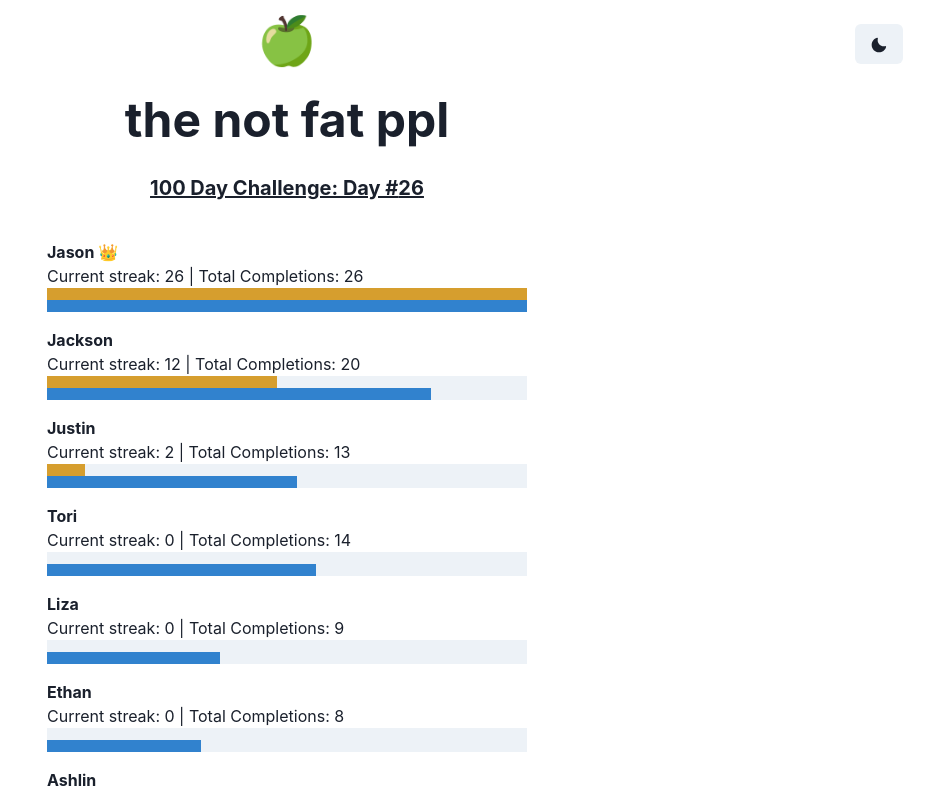
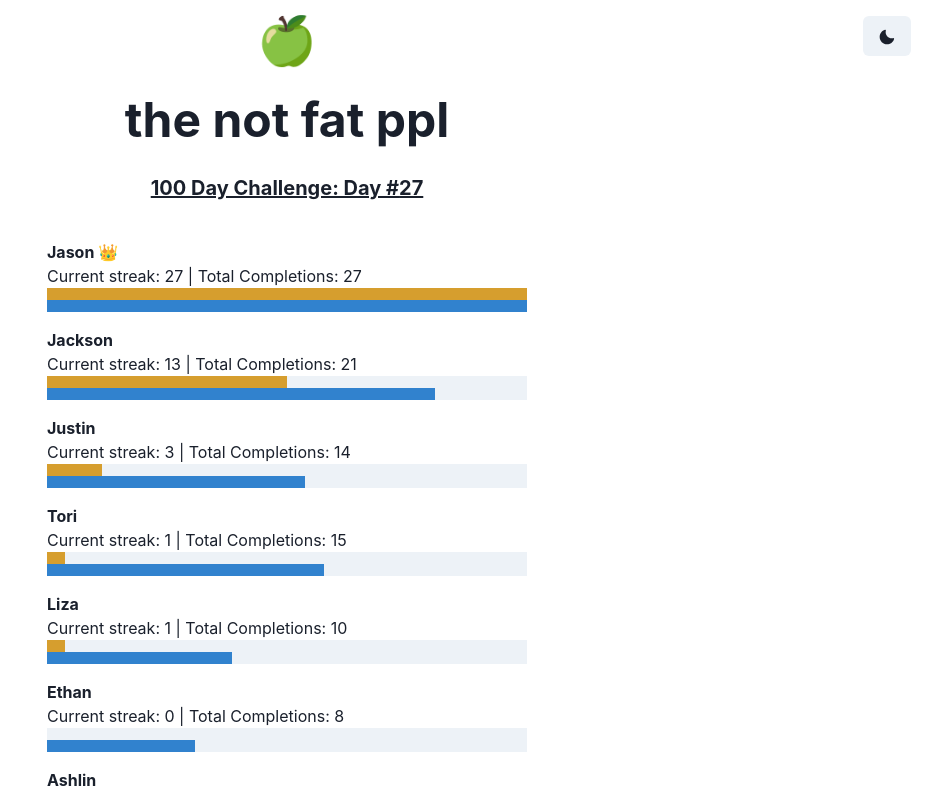
Before and after one commit to jacksonet00/the-not-fat-ppl-leaderbaord, a Next.js app: page / in a window 1280 px wide. Shown: the top 792 px of the page, without its empty margins (353-1280 px from the left). Built offline with nearby package versions, Linux system fonts and the light colour scheme.

Commit message:
update data

```diff
--- a/app/page.tsx
+++ b/app/page.tsx
@@ -6,7 +6,7 @@ import { Box, Button, ChakraProvider, Heading, Menu, MenuButton, Progress, Spinn
 import { useEffect, useState } from "react";
 import { SunIcon, MoonIcon } from '@chakra-ui/icons';
 
-const currentDay = 25;
+const currentDay = 26;
 
 async function fetchData() {
   const res = await fetch('https://nfp-leaderboard.vercel.app/api/data', {
@@ -43,7 +43,7 @@ const defaultData: FatPerson[] = [
       0, 1, 2, 3, 4, 5, 6, 7,
       8, 9, 10, 11, 12, 13, 14, 15,
       16, 17, 18, 19, 20, 21, 22, 23,
-      24, 25
+      24, 25, 26
     ]
   },
   {
@@ -51,7 +51,7 @@ const defaultData: FatPerson[] = [
     daysCompleted: [
       1, 9, 10, 11, 12,
       14, 16, 18, 19, 20,
-      21, 24, 25
+      21, 24, 25, 26
     ]
   },
   {
@@ -74,14 +74,14 @@ const defaultData: FatPerson[] = [
     daysCompleted: [
       0, 1, 2, 3, 9, 10, 11,
       12, 14, 15, 16, 17, 18, 19,
-      20, 21, 22, 23, 24, 25
+      20, 21, 22, 23, 24, 25, 26
     ]
   },
   {
     name: 'liza',
     daysCompleted: [
       2, 3, 6, 9,
-      16, 18, 20, 22, 24
+      16, 18, 20, 22, 24, 26
     ]
   },
   { name: 'sarah', daysCompleted: [] },
@@ -90,7 +90,7 @@ const defaultData: FatPerson[] = [
     daysCompleted: [
       0, 1, 2, 3, 4, 6,
       8, 9, 12, 14, 16, 20,
-      22, 24
+      22, 24, 26
     ]
   }
 ];
@@ -120,7 +120,7 @@ export default function Home() {
 
   return (
     <>
-      <Box position="absolute" top={0} right={0} padding={6}>
+      <Box position="absolute" top={0} right={0} padding={4}>
         <Menu>
           <MenuButton as={Button} onClick={toggleColorMode}>
             {colorMode === 'light' ? <MoonIcon /> : <SunIcon />}
```
